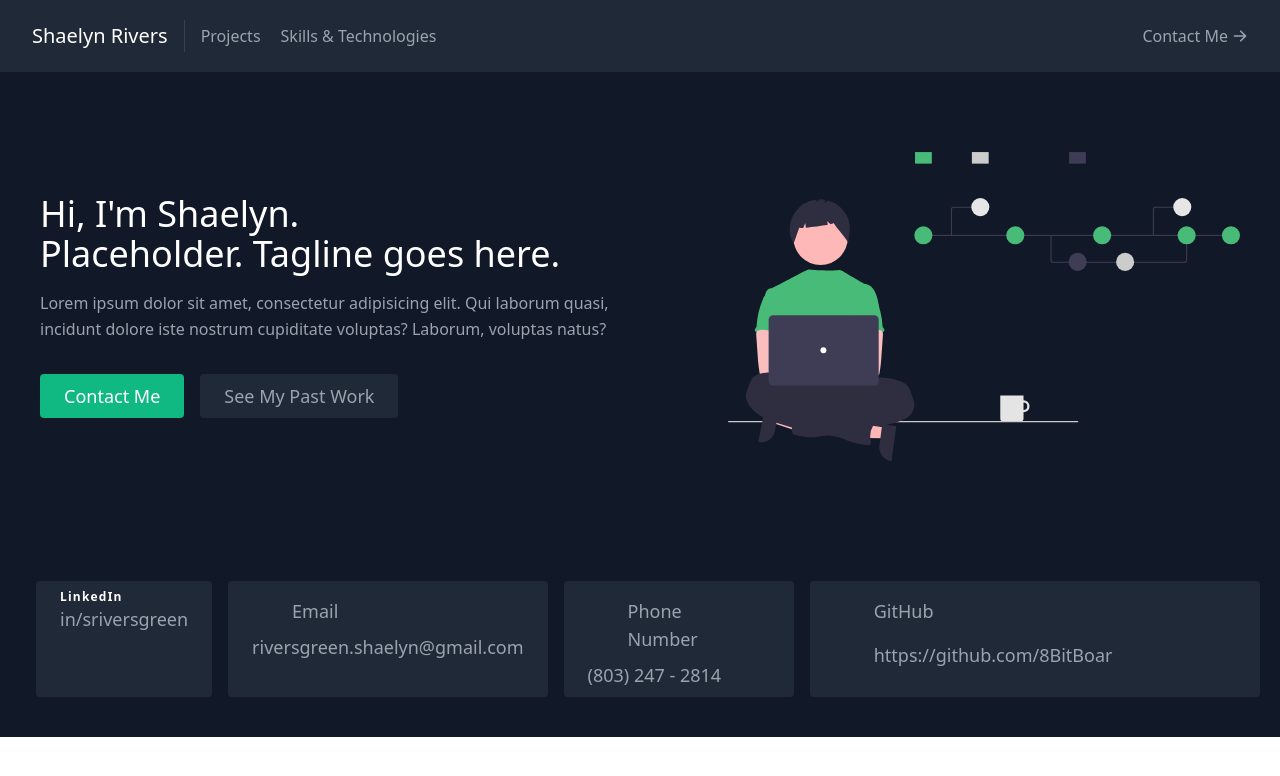
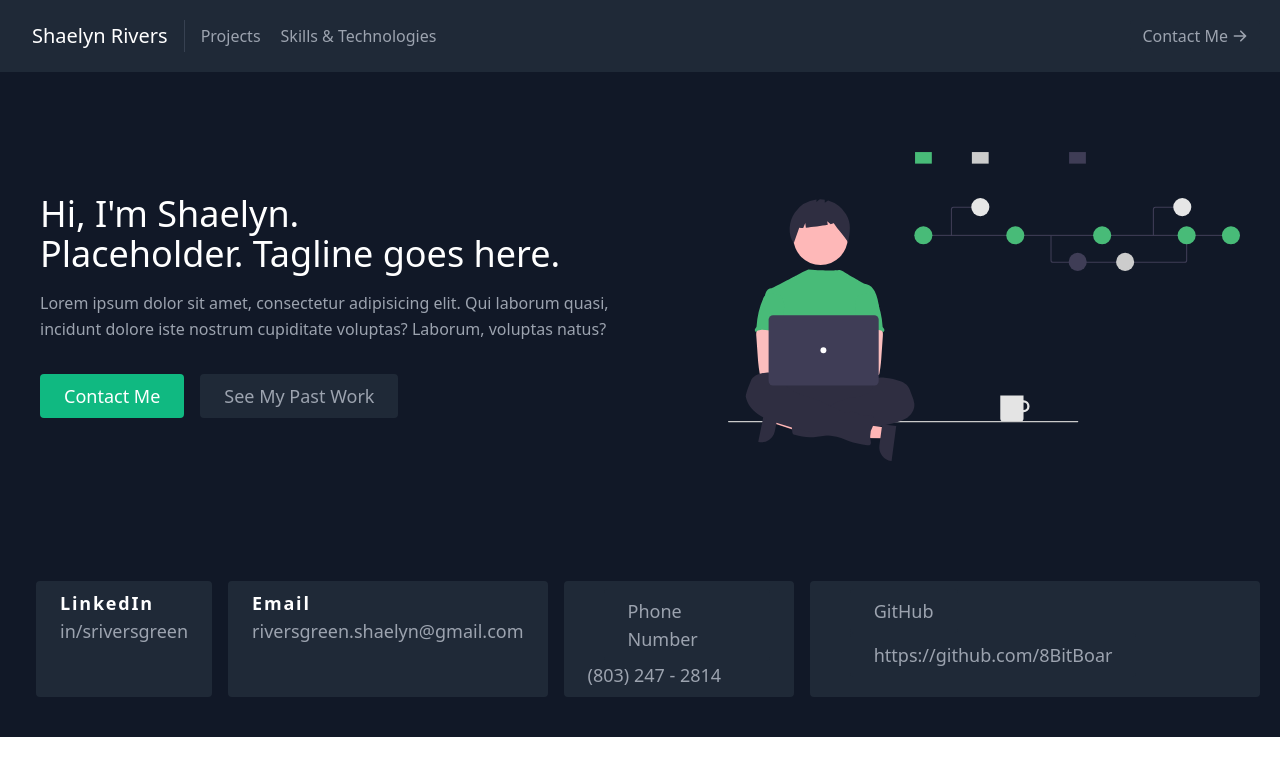
Before and after one commit to 8BitBoar/rivers-portfolio, a React (Create React App) app: page / in a window 1280 px wide. Shown: the top 776 px of the page. Built offline with nearby package versions, Linux system fonts and the light colour scheme.

Commit message:
more styling

```diff
--- a/src/components/Contact.js
+++ b/src/components/Contact.js
@@ -5,13 +5,13 @@ export default function Contact() {
         <section id="contact" className="relative">
             <div className="container px-5 py-10 mx-auto flex justify-center">
                 <div className="ml-4 flex-col text-gray-400 bg-gray-800 border-0 py-2 px-6 focus:outline-none rounded text-lg">
-                    <h2 className="title-font font-semibold text-white tracking-widest text-xs">LinkedIn</h2>
+                    <h2 className="title-font font-semibold text-white tracking-widest text-400">LinkedIn</h2>
                     <h2>
                         in/sriversgreen
                     </h2>
                 </div>
                 <div className="ml-4 flex-col text-gray-400 bg-gray-800 border-0 py-2 px-6 focus:outline-none rounded text-lg">
-                    <h2 className="ml-4 inline-flex text-gray-400 bg-gray-800 border-0 py-2 px-6 focus:outline-none hover:bg-gray-700 hover:text-white rounded text-lg">
+                    <h2 className="title-font font-semibold text-white tracking-widest text-400">
                         Email
                     </h2>
                     <h2>
```
